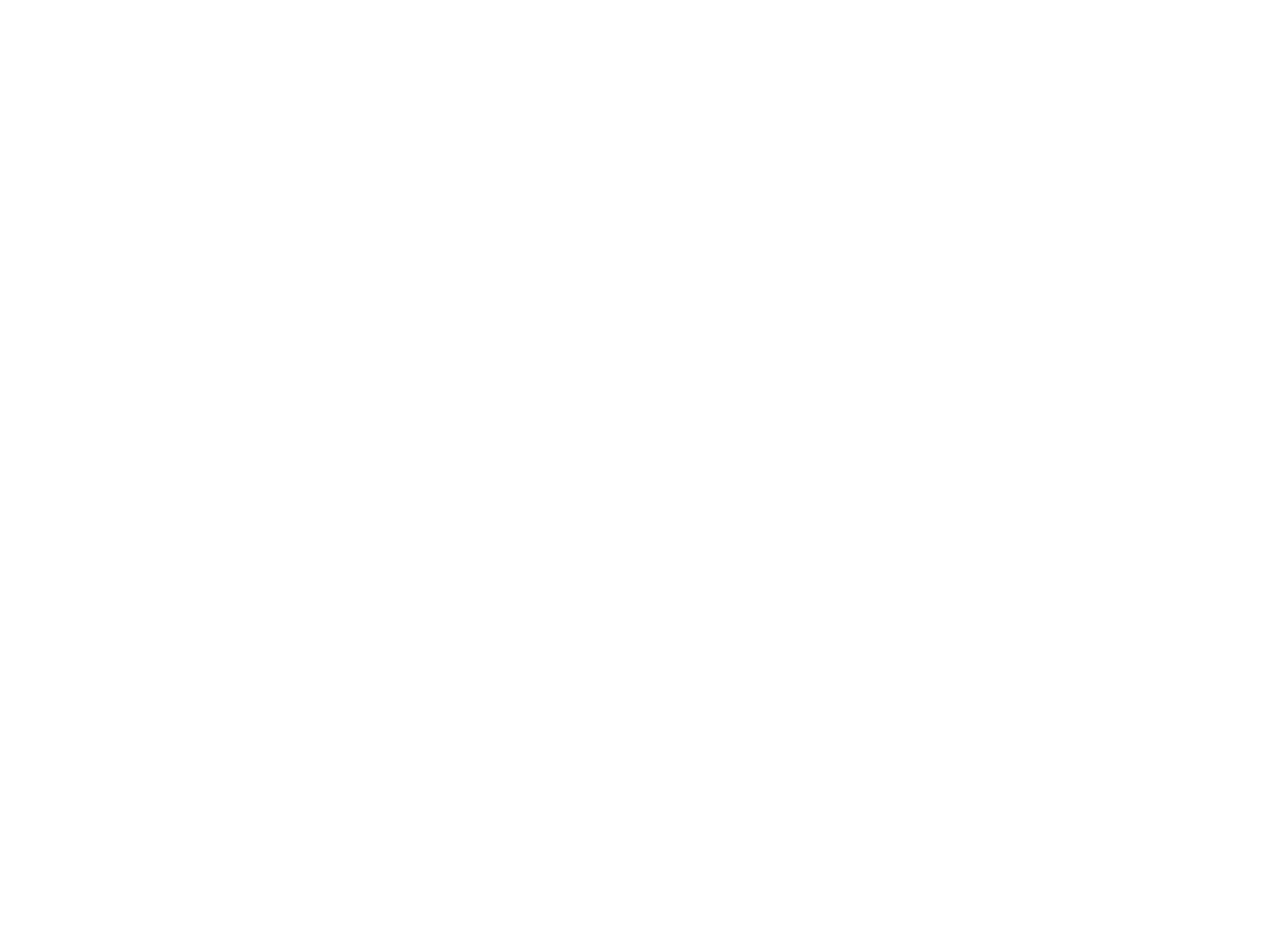
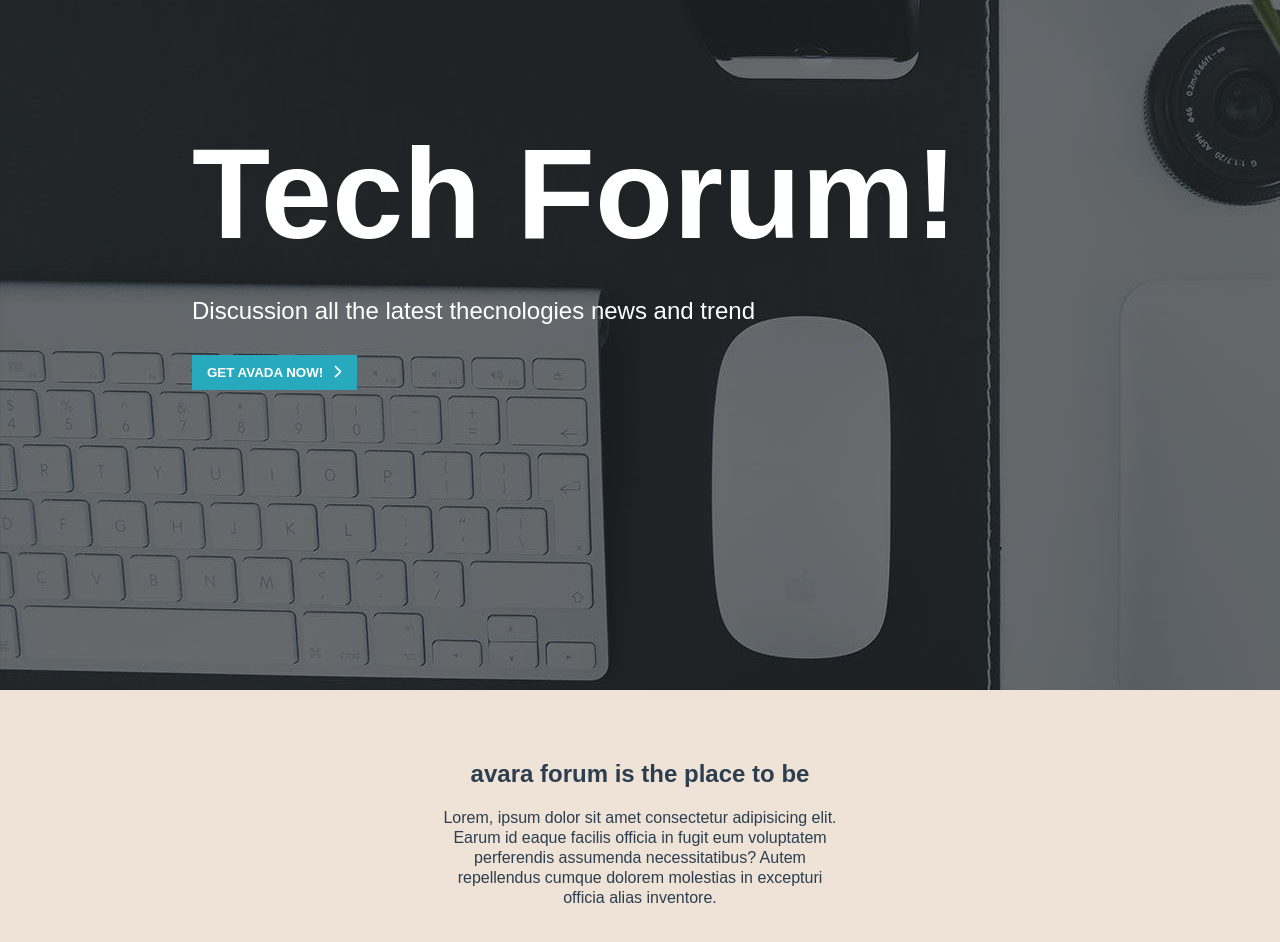
Before and after one commit to EliaMagris/proj-html-vuejs, a Vue app: page / in a window 1280 px wide. Shown: the part 180-1122 px from the top of the page. Before the commit the page ends 800 px from the top, so only its background shows below. Built offline with nearby package versions, Linux system fonts and the light colour scheme.

Commit message:
header completato

```diff
--- a/src/components/HeaderTop.vue
+++ b/src/components/HeaderTop.vue
@@ -1,6 +1,7 @@
 <template>
   <div class="container">
-    <nav class="navBar">
+    <div class="fixed-nav">
+      <nav class="navBar">
       <div><img src="../assets/logo.png" alt="" /></div>
       <div class="nav-button">
         <NavBar v-for="(element, index) in propsNav" :key="index" :secPropsNav="element" />
@@ -8,8 +9,20 @@
         <div><font-awesome-icon icon="fa-solid fa-magnifying-glass" /></div>
       </div>
     </nav>
+    </div>
+
     <div class="techForum">
-
+      <div class="forumCont">
+        <h1>Tech Forum!</h1>
+        <div>Discussion all the latest thecnologies news and trend</div>
+        <button>GET AVADA NOW!<font-awesome-icon class="fa-solid" icon="fa-solid fa-chevron-right" /></button>
+      </div>
+      <div class="headerDescription">
+         <div class="descriptionsH">
+           <h2>avara forum is the place to be</h2>
+           <p>Lorem, ipsum dolor sit amet consectetur adipisicing elit. Earum id eaque facilis officia in fugit eum voluptatem perferendis assumenda necessitatibus? Autem repellendus cumque dolorem molestias in excepturi officia alias inventore.</p>
+         </div>
+      </div>
     </div>
   </div>
 </template>
@@ -31,7 +44,12 @@
 <!-- Add "scoped" attribute to limit CSS to this component only -->
 <style scoped lang="scss">
 .container {
-  .navBar {
+  .fixed-nav{
+    position: fixed;
+    width: 100%;
+    background-color: #27aabe;
+
+    .navBar {
     width: 70%;
     margin: auto;
     display: flex;
@@ -56,9 +74,59 @@
       }
     }
   }
+  }
+  //  END NAV-BAR START TECH FORUM
 
   .techForum {
     background-image: url(../assets/home_slider_bg.jpg);
+    background-size: auto;
+    background-repeat: no-repeat;
+
+    .forumCont {
+      width: 70%;
+      margin: auto;
+      padding: 300px 0;
+      color: white;
+      h1 {
+        font-size: 8rem;
+      }
+      div {
+        font-size: 1.5rem;
+        padding: 30px 0;
+      }
+      button {
+        background-color: #27aabe;
+        border: none;
+        padding: 10px 15px;
+        font-weight: bold;
+        color: white;
+
+        .fa-solid {
+          padding-left: 10px;
+        }
+      }
+    }
+  }
+
+  .headerDescription{
+    background-color: #eee3d6;
+    padding: 20px;
+
+    .descriptionsH{
+      width: 40%;
+      margin: auto;
+      text-align: center;
+      padding: 30px 0;
+
+      h2{
+        padding: 20px 0;
+      }
+      p{
+        line-height: 20px;
+        width: 80%;
+        margin: auto;
+      }
+    }
   }
 }
 </style>
--- a/src/main.js
+++ b/src/main.js
@@ -10,13 +10,13 @@
 import { FontAwesomeIcon } from '@fortawesome/vue-fontawesome';
 
 // import specific icons /
-import {faMagnifyingGlass} from '@fortawesome/free-solid-svg-icons';
+import {faMagnifyingGlass, faChevronRight} from '@fortawesome/free-solid-svg-icons';
 
 // Import icone regular /
 import {} from '@fortawesome/free-regular-svg-icons';
 
 // add icons to the library /
-library.add(faMagnifyingGlass);
+library.add(faMagnifyingGlass, faChevronRight);
 
 // add font awesome icon component */
 Vue.component('font-awesome-icon', FontAwesomeIcon);
```
